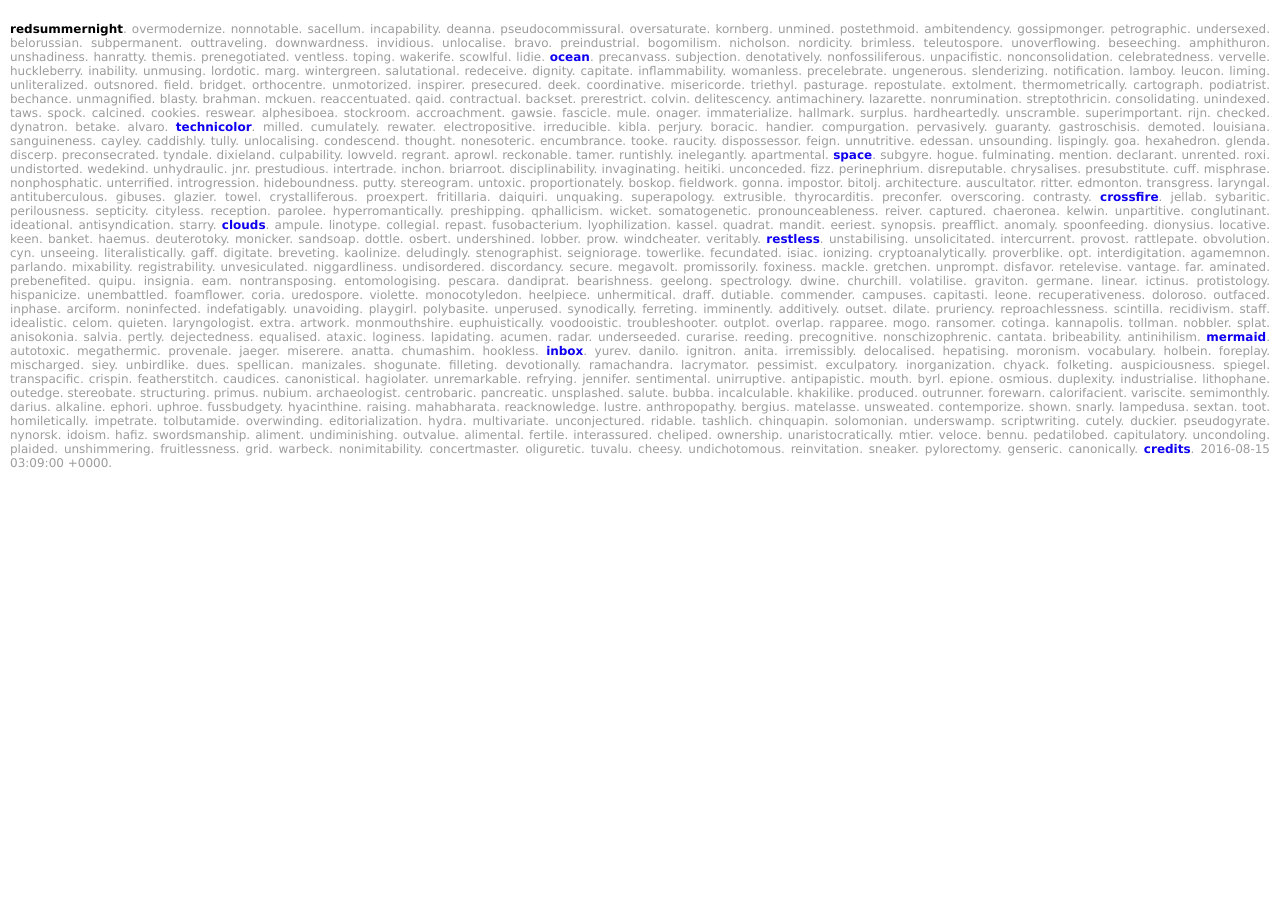
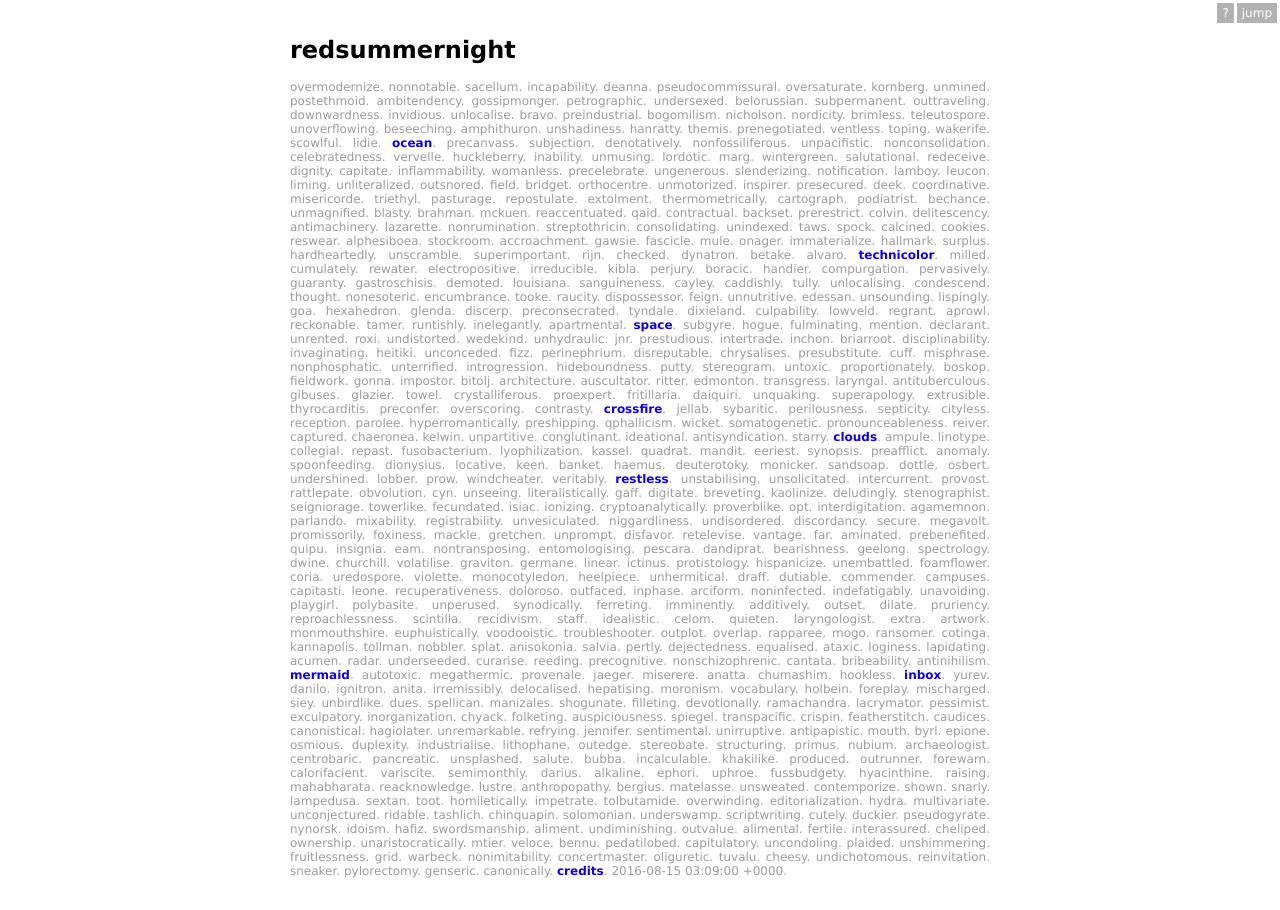
Before and after one commit to redsummernight/redsummernight.github.io, a Jekyll site: the page built from index.html, in a window 1280 px wide. Built offline with Jekyll 4.4.1, drawn with Linux system fonts in a browser that asks for light colours.

Commit message:
Allow jumping to index page
Add h1 title and center layout to index page.

```diff
--- a/css/common.scss
+++ b/css/common.scss
@@ -56,11 +56,9 @@ pre {
 }
 
 .noise-text {
-	padding: 10px;
 	text-align: justify;
 	color: #9C9C9C;
 	a { font-weight: bold; }
-	strong { color: black; }
 }
 
 nav.nav-bar {
--- a/index.html
+++ b/index.html
@@ -1,11 +1,10 @@
 ---
-nav: []
-jump_allowed: false
 references: |
   - [List of random words](http://listofrandomwords.com/)
 ---
-<p class="noise-text subtle-link">
-	<strong title="o hai!!!">{{ site.title }}</strong>.
+<div class="center-text subtle-link">
+<h1 title="o hai!!!">{{ site.title }}</h1>
+<p class="noise-text">
 	{% assign titles = site.html_pages | map: 'title' %}
 	{% for m in site.data.salad %}
 		{% if titles contains m.word %}
@@ -17,3 +16,4 @@ references: |
 	{% endfor %}
 	{{ site.time }}.
 </p>
+</div>
```
